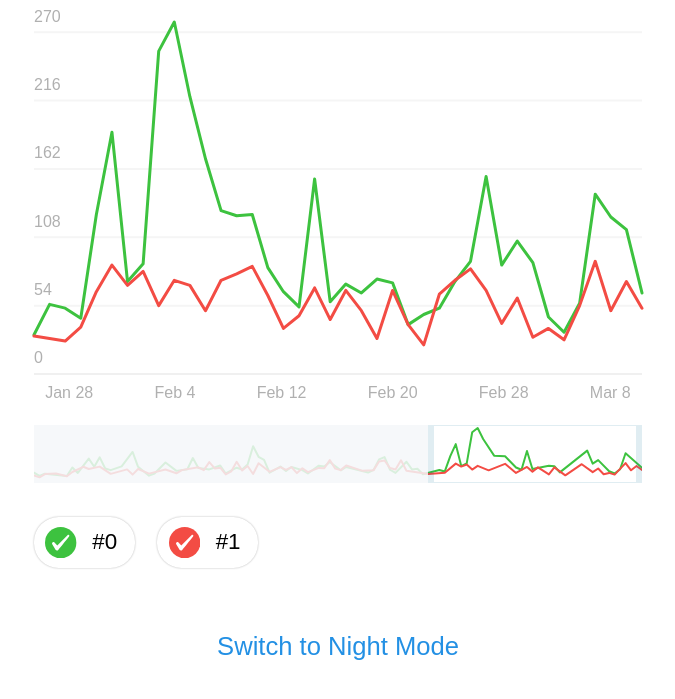
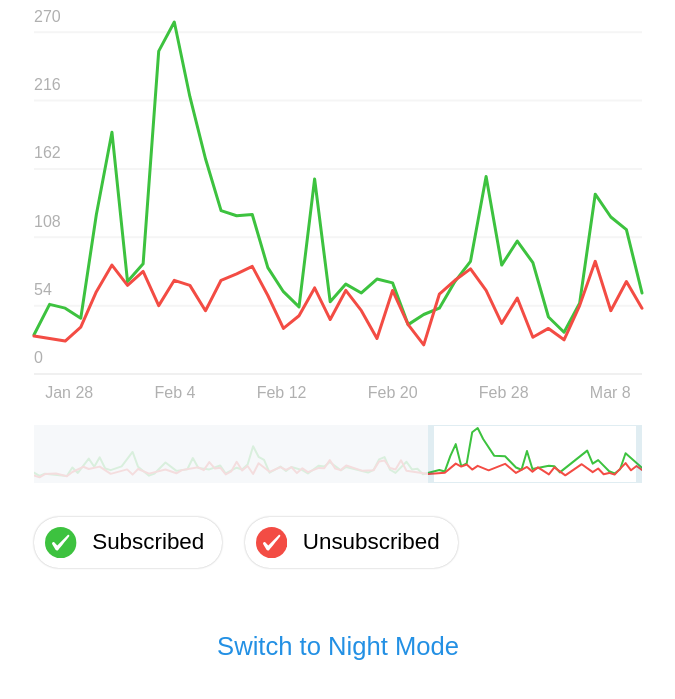
Before and after one commit to catamphetamine/chartogram, a website: page index.html in a window 1280 px wide. Shown: the part 131-830 px from the top of the page, without its empty margins (302-977 px from the left). Drawn offline with Linux system fonts and the light colour scheme.

Commit message:
Update index.html

```diff
--- a/index.html
+++ b/index.html
@@ -536,8 +536,8 @@
 					"x": "x"
 				},
 				"names": {
-					"y0": "#0",
-					"y1": "#1"
+					"y0": "Subscribed",
+					"y1": "Unsubscribed"
 				},
 				"colors": {
 					"y0": "#3DC23F",
```
